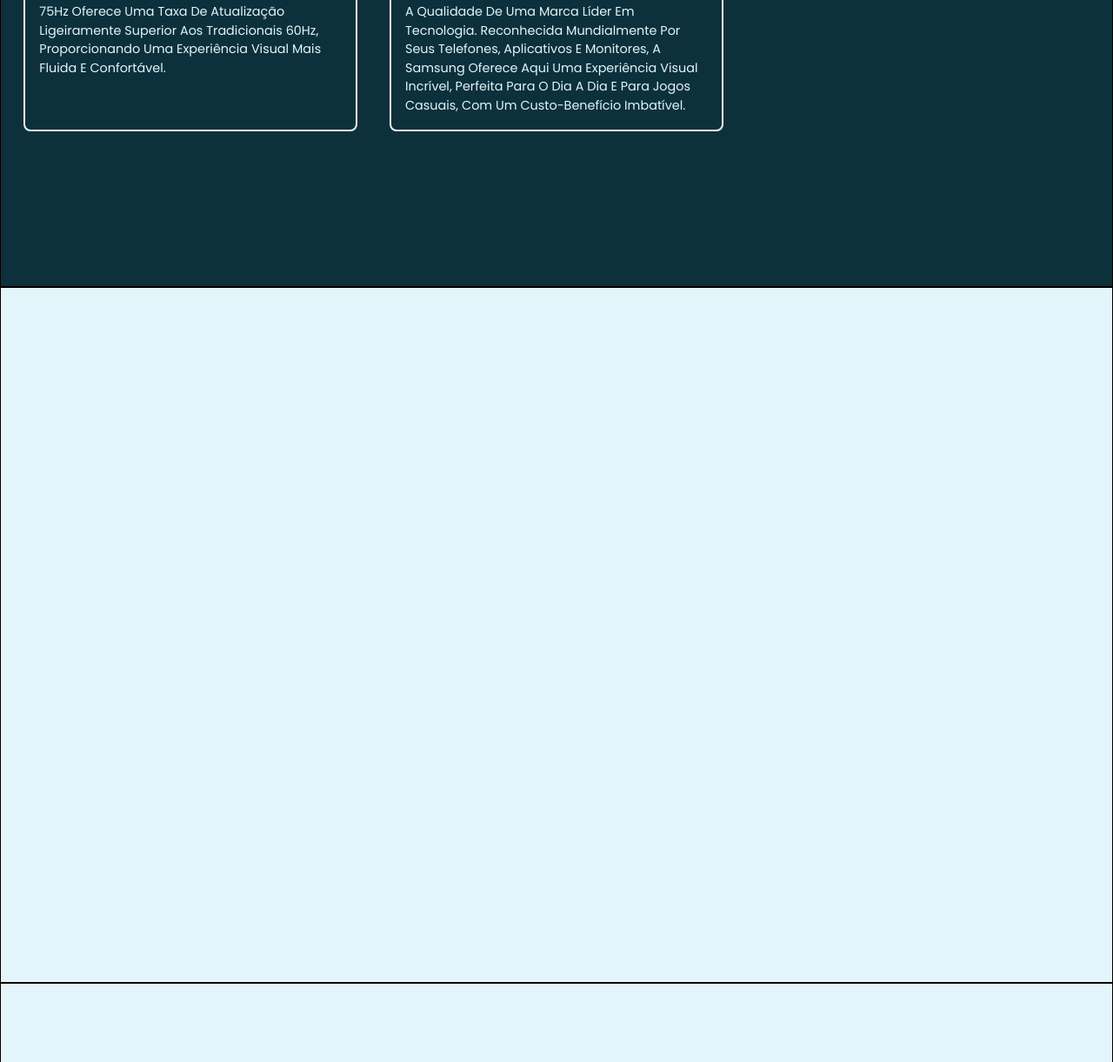
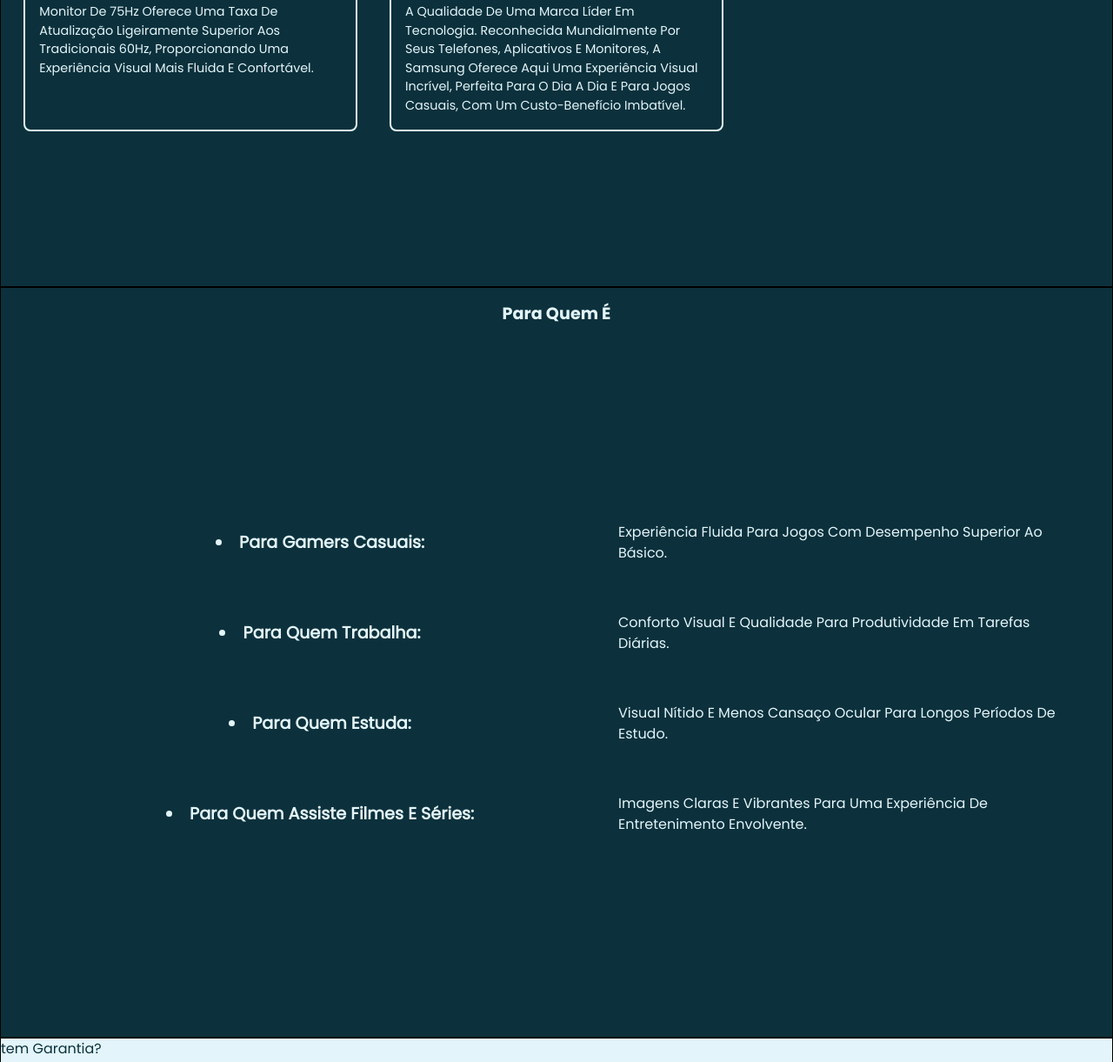
Before and after one commit to Windisley/Landing-page-monitor, a plain HTML site: page index.html in a window 1280 px wide. Shown: the part 1224-2445 px from the top of the page at 87% size. Drawn offline with nearby package versions, Linux system fonts and the light colour scheme; files that its build step writes are made by us from their sources.

Commit message:
Sessão para quem er estruturada e estilizada

```diff
--- a/index.html
+++ b/index.html
@@ -54,12 +54,12 @@
                         " loading="lazy">
                         </div>
                         <div class="
-                      w-full h-full flex items-center
+                      w-full flex items-center
                       justify-center min-h-full min-w-full
                       m-centralize
                       ">
                             <img src="./src/assets/imgs/setupGamer.jpg" alt="" class="
-                         object-fill object-center w-full h-full border border-dark
+                         object-cover object-top w-full h-full border border-dark
                         " loading="lazy">
                         </div>
                     </div>
@@ -75,7 +75,7 @@
                capitalize text-title font-poppins-bold text-left
                w-4/5
               ">
-                        Você quer um monitor gamer barato para jogar,
+                        Você quer um monitor gamer para jogar,
                         trabalhar e estudar, mas todos os que você pesquisou
                         estão caros ou não têm boa qualidade?
                     </h1>
@@ -83,7 +83,7 @@
                capitalize text-subtitle text-left
                  w-4/5
               ">
-                        Adquira o Samsung T350 ótimo para jogos
+                        Adquira o monitor Samsung T350 ótimo para jogos
                         e perfeito para quem quer trabalhar Home office, com contrastes impecáveis e com um preço que
                         cabe no seu bolso.
                         click no link abaixo para adiquirir o seu
@@ -120,7 +120,7 @@
            text-center p-4 text-title font-poppins-bold
            capitalize text-white
           ">
-                Sobre o munitor sansung t350
+                Sobre o monitor sansung t350
             </h1>
 
             <div class="
@@ -143,7 +143,7 @@
                      font-poppins-semibold uppercase text-center
                      text-title text-white
                     ">
-                        munitor ips
+                        monitor ips
                     </h2>
                     <p class="
                         text-left capitalize text-paragraph text-white
@@ -168,7 +168,7 @@
                         text-left capitalize text-paragraph text-white
                     ">
                         Em painéis TN, as cores podem parecer desbotadas ou
-                        alteradas dependendo do ângulo. No IPS, as cores permanecem consistentes, mesmo quando vistas de lado ou de baixo.
+                        alteradas dependendo do ângulo. No monitor IPS, as cores permanecem consistentes, mesmo quando vistas de lado ou de baixo.
 
                     </p>
                  </div>
@@ -206,7 +206,7 @@
                     <p class="
                         text-left capitalize text-paragraph text-white
                     ">
-                        75Hz oferece uma taxa de atualização ligeiramente superior aos
+                      monitor de 75Hz oferece uma taxa de atualização ligeiramente superior aos
                         tradicionais 60Hz, proporcionando uma experiência visual mais fluida e
                         confortável.
                     </p>
@@ -239,7 +239,128 @@
         <section class="
         w-full min-h-dvh
         m-centralize border border-black
+        bg-dark ">
+
+        <h1 class="
+         text-center my-4 capitalize
+         text-title font-poppins-bold text-white
         ">
+            Para quem é
+        </h1>
+
+        <div class="
+         w-full max-w-contain m-centralize min-h-dvh
+         flex flex-col justify-center items-center p-4
+         gap-6
+        ">
+            <div class="
+              w-full h-full
+              flex justify-between items-center gap-2
+               p-4 smallmoba:flex-col tablet:flex-row
+            ">
+                <h2 class="
+                 capitalize text-title font-semibold text-center
+                 w-full text-white
+                ">
+                    <li>
+
+                      para Gamers casuais:
+                    </li>
+                </h2>
+                <div class="
+                smallmoba:max-w-4/5 tablet:w-4/5 flex justify-center items-center max-w-full h-full
+                ">
+                <p class="
+                  w-full capitalize text-left text-white
+                ">
+                    Experiência fluida para jogos com desempenho
+                    superior ao básico.
+                </p>
+
+                </div>
+            </div>
+            <div class="
+              w-full h-full
+              flex justify-between items-center gap-2
+              p-4 smallmoba:flex-col tablet:flex-row
+            ">
+                <h2 class="
+                 capitalize text-title font-semibold text-center
+                 w-full text-white
+                ">
+                <li>
+                    para quem Trabalha:
+
+                </li>
+                </h2>
+                <div class="
+                smallmoba:max-w-4/5 tablet:w-4/5 flex justify-center items-center max-w-full h-full
+                ">
+                <p class="
+                  w-full capitalize text-left text-white
+                ">
+                    Conforto visual e
+                    qualidade para produtividade em tarefas diárias.
+                </p>
+
+                </div>
+            </div>
+            <div class="
+              w-full h-full
+              flex justify-between items-center gap-2
+              p-4 smallmoba:flex-col tablet:flex-row
+            ">
+                <h2 class="
+                 capitalize text-title font-semibold text-center
+                 w-full text-white
+                ">
+                <li>
+                    para quem Estuda:
+
+                </li>
+                </h2>
+                <div class="
+                smallmoba:max-w-4/5 tablet:w-4/5 flex justify-center items-center max-w-full h-full
+                ">
+                <p class="
+                  w-full capitalize text-left text-white
+                ">
+                    Visual nítido e menos cansaço
+                    ocular para longos períodos de estudo.
+                </p>
+
+                </div>
+            </div>
+            <div class="
+              w-full h-full
+              flex justify-between items-center gap-2
+              p-4 smallmoba:flex-col tablet:flex-row
+            ">
+                <h2 class="
+                 capitalize text-title font-semibold text-center
+                 w-full text-white
+                ">
+                <li>
+                    para quem Assiste filmes e séries:
+                </li>
+                </h2>
+                <div class="
+                smallmoba:max-w-4/5 tablet:w-4/5 flex justify-center items-center max-w-full h-full
+                ">
+                <p class="
+                  w-full capitalize text-left text-white
+                ">
+                    Imagens claras e vibrantes para uma
+                    experiência de entretenimento envolvente.
+                </p>
+
+                </div>
+            </div>
+
+            <div>
+
+            </div>
+        </div>
 
         </section>
 
@@ -247,6 +368,20 @@
         w-full min-h-dvh
         m-centralize border border-black
         ">
+        <!-- Garantia -->
+         <h1>
+            tem Garantia?
+         </h1>
+        <div>
+           <div>
+
+          </div>
+           <div>
+              <p>
+
+              </p>
+           </div>
+        </div>
 
         </section>
 
```
Also changed, not shown: src/assets/imgs/selo_garantia.png (added), src/output.css.
